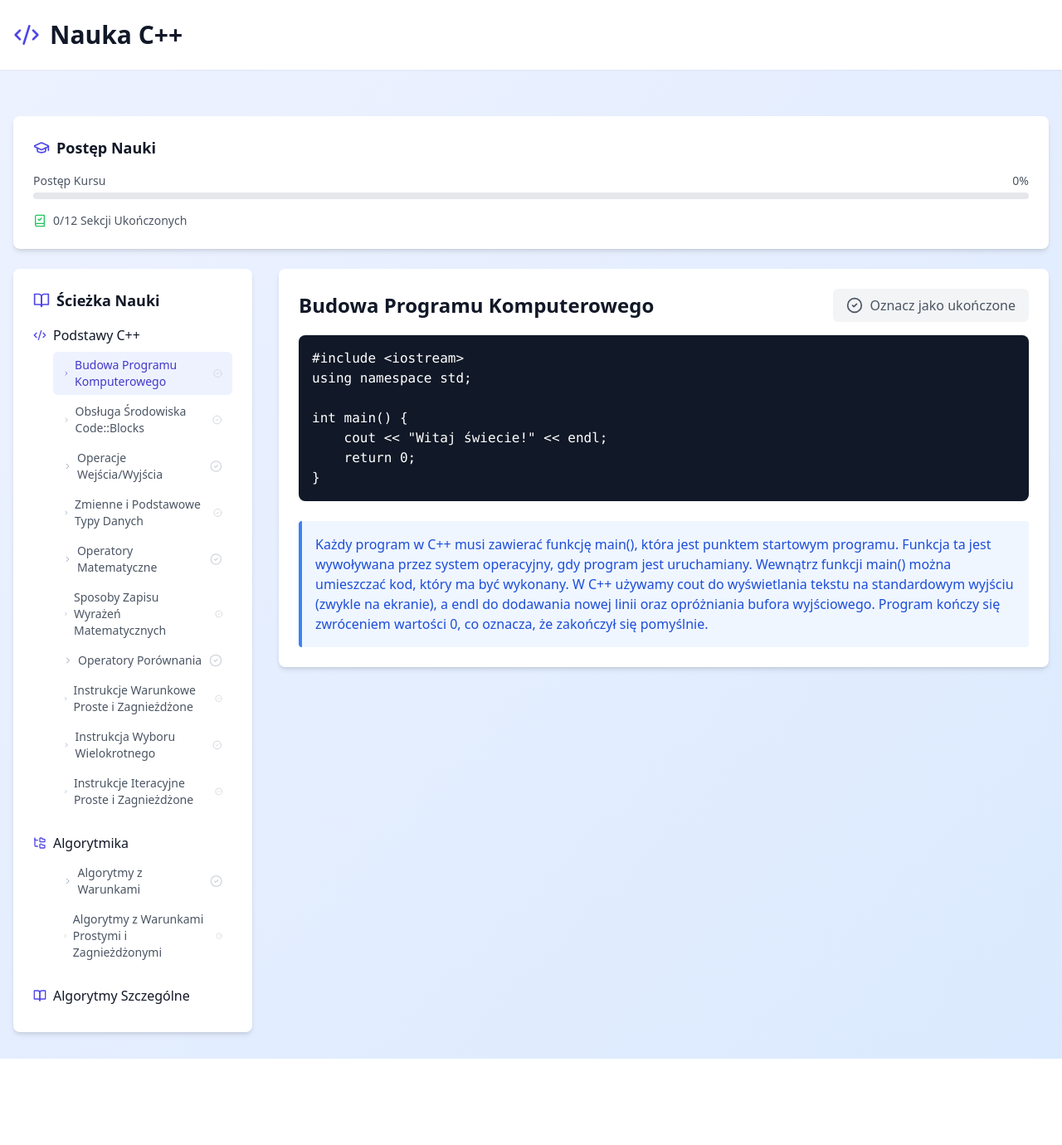
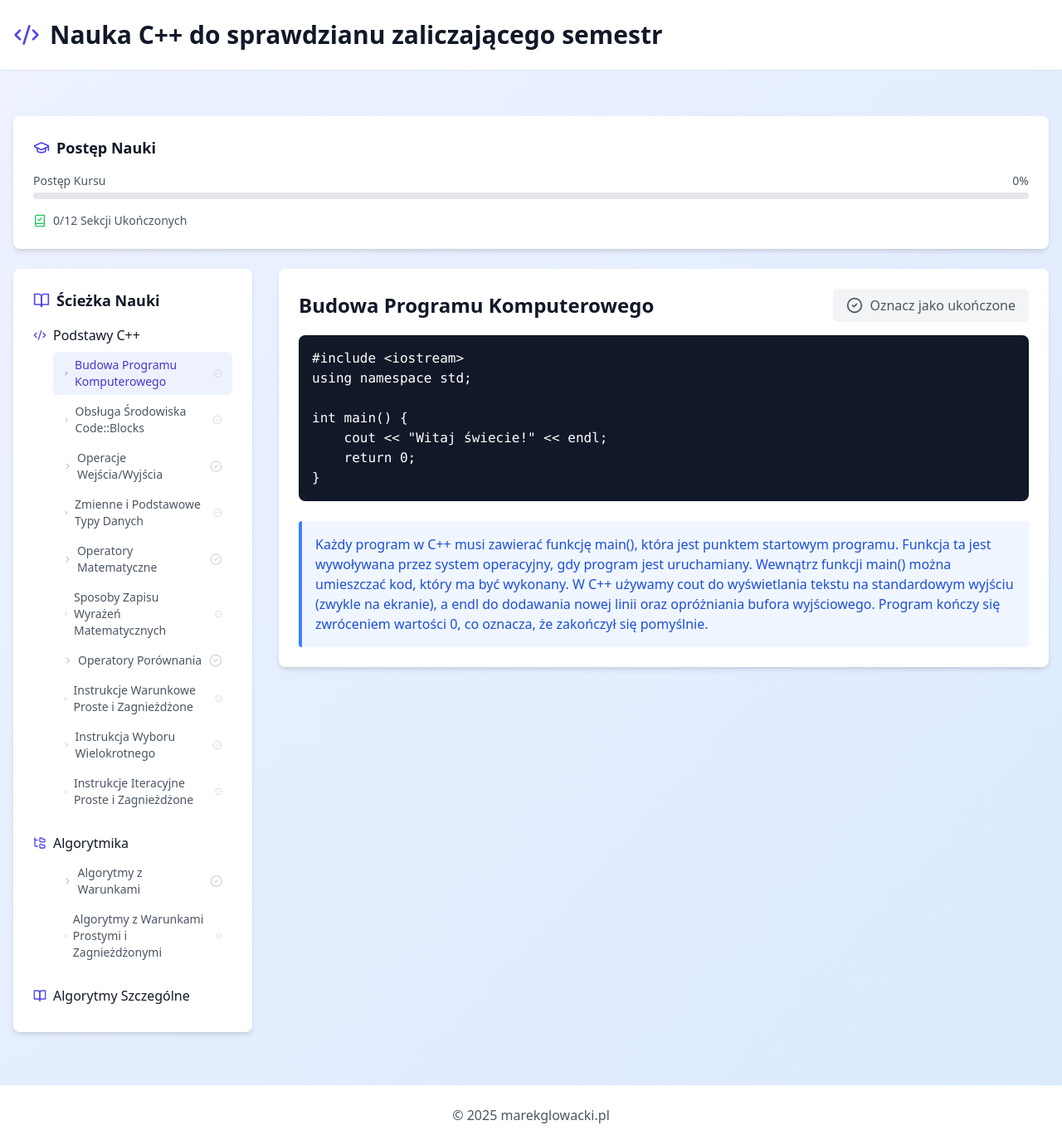
Before and after one commit to MarekGlowacki/project, a React (Vite) app: page / in a window 1280 px wide. Shown: the whole page at 83% size. Before the commit the page ends 1276 px from the top, so only its background shows below. Built offline with nearby package versions, Linux system fonts and the light colour scheme.

Commit message:
updated header and footer

```diff
--- a/src/App.tsx
+++ b/src/App.tsx
@@ -508,7 +508,7 @@ if (wiek >= 18 && prawoJazdy) {
         <div className="max-w-7xl mx-auto px-4 py-6">
           <div className="flex items-center space-x-3">
             <Code2 className="w-8 h-8 text-indigo-600" />
-            <h1 className="text-3xl font-bold text-gray-900">Nauka C++</h1>
+            <h1 className="text-3xl font-bold text-gray-900">Nauka C++ do sprawdzianu zaliczającego semestr</h1>
           </div>
         </div>
       </header>
@@ -632,6 +632,12 @@ if (wiek >= 18 && prawoJazdy) {
             </div>
           </div>
         </main>
+        <footer className="bg-white shadow-sm mt-8">
+          <div className="max-w-7xl mx-auto px-4 py-6 text-center">
+            <p className="text-gray-600">&copy; 2025 marekglowacki.pl</p>
+          </div>
+        </footer>
+
     </div>
   );
 }
```
